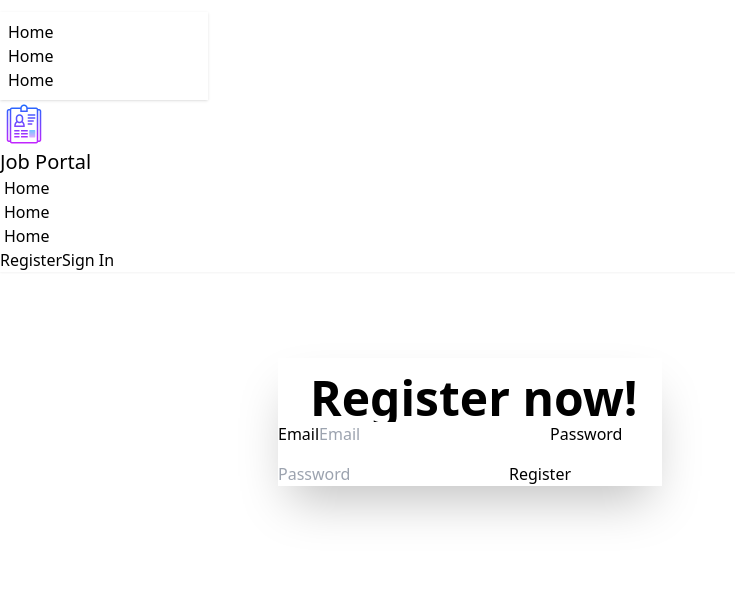
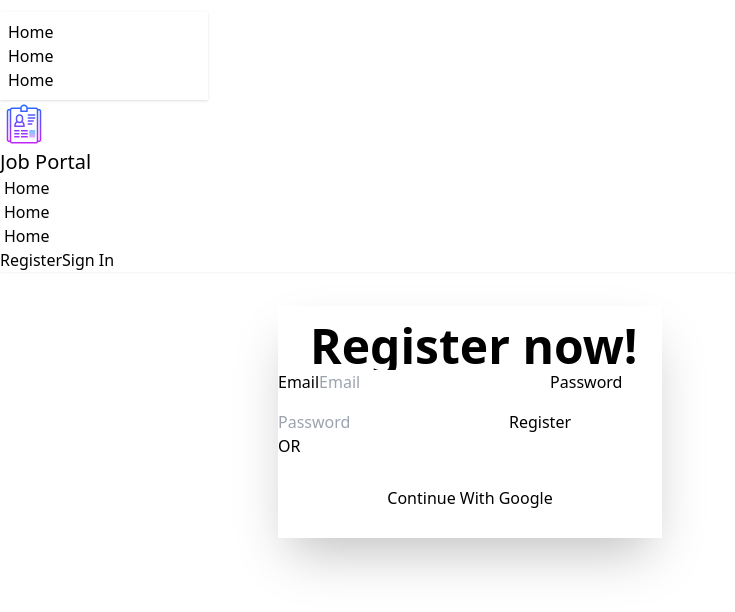
Before and after one commit to zannatin-tazri/job-portal, a React (Vite) app: page /register in a window 1280 px wide. Shown: the top 612 px of the page, without its empty margins (0-735 px from the left). Built offline with nearby package versions, Linux system fonts and the light colour scheme; no server answers.

Commit message:
social login

```diff
--- a/src/context/AuthContext/AuthProvider.jsx
+++ b/src/context/AuthContext/AuthProvider.jsx
@@ -1,7 +1,9 @@
 import React, { useEffect, useState } from 'react';
 import AuthContext from './AuthContext';
-import { createUserWithEmailAndPassword, onAuthStateChanged, signInWithEmailAndPassword, signOut } from "firebase/auth";
+import { createUserWithEmailAndPassword, GoogleAuthProvider, onAuthStateChanged, signInWithEmailAndPassword, signInWithPopup, signOut } from "firebase/auth";
 import auth from '../../firebase/firebase.init';
+
+const googleProvider= new GoogleAuthProvider();
 
 const AuthProvider = ({children}) => {
     const [user, setUser]=useState(null);
@@ -16,6 +18,11 @@ const AuthProvider = ({children}) => {
     setLoading(true);
     return signInWithEmailAndPassword(auth,email,password);
 
+   }
+
+   const signInWithGoogle=()=>{
+    setLoading(true);
+    return signInWithPopup(auth,googleProvider)
    }
 
    const signOutUser=()=>{
@@ -41,6 +48,7 @@ const AuthProvider = ({children}) => {
        loading,
        createUser,
        signInUser,
+       signInWithGoogle,
        signOutUser
     }
     return (
--- a/src/pages/register/Register.jsx
+++ b/src/pages/register/Register.jsx
@@ -1,6 +1,7 @@
 import { LottiePlayer } from '@lottiefiles/lottie-player';
 import React, { useContext, useState } from 'react';
 import AuthContext from '../../context/AuthContext/AuthContext';
+import SocialLogin from '../shared/SocialLogin';
 
 const Register = () => {
     const { createUser } = useContext(AuthContext);
@@ -44,7 +45,7 @@ const Register = () => {
 
     return (
         <div className="hero bg-base-200 min-h-screen">
-            <div className="hero-content flex flex-col md:flex-row justify-center items-center gap-10">
+<div className="hero-content flex flex-col-reverse md:flex-row justify-center items-center gap-10">
 
                 {/* Register Form */}
                 <div className="card bg-base-100 w-full max-w-sm shadow-2xl">
@@ -60,6 +61,11 @@ const Register = () => {
                             <button className="btn btn-neutral mt-4">Register</button>
                         </fieldset>
                     </form>
+
+                    <div>
+                    <div className="divider">OR</div>
+                    <div className="card bg-base-100 rounded-box grid h-20 place-items-center"><SocialLogin></SocialLogin></div>
+                    </div>
                 </div>
 
                 {/* Lottie Animation */}
--- /dev/null
+++ b/src/pages/shared/SocialLogin.jsx
@@ -0,0 +1,23 @@
+import React, { useContext } from 'react';
+import AuthContext from '../../context/AuthContext/AuthContext';
+
+const SocialLogin = () => {
+    const {signInWithGoogle}=useContext(AuthContext);
+
+    const handleGoogleSign= ()=>{
+        signInWithGoogle()
+        .then(result=>{
+            console.log(result.user)
+        })
+        .catch(error=>{
+            console.log(error.message);
+        })
+    }
+    return (
+        <div>
+            <button onClick={handleGoogleSign}className='btn'>Continue With Google</button>
+        </div>
+    );
+};
+
+export default SocialLogin;
--- a/src/pages/signin/SignIn.jsx
+++ b/src/pages/signin/SignIn.jsx
@@ -1,5 +1,6 @@
 import React, { useContext } from 'react';
 import AuthContext from '../../context/AuthContext/AuthContext';
+import SocialLogin from '../shared/SocialLogin';
 
 const SignIn = () => {
 
@@ -39,6 +40,10 @@ const SignIn = () => {
                             <button className="btn btn-neutral mt-4">Sign In</button>
                         </fieldset>
                     </form>
+                    <div>
+                    <div className="divider">OR</div>
+                    <div className="card bg-base-100 rounded-box grid h-20 place-items-center"><SocialLogin></SocialLogin></div>
+                    </div>
                 </div>
 
                 {/* Lottie Animation */}
```
